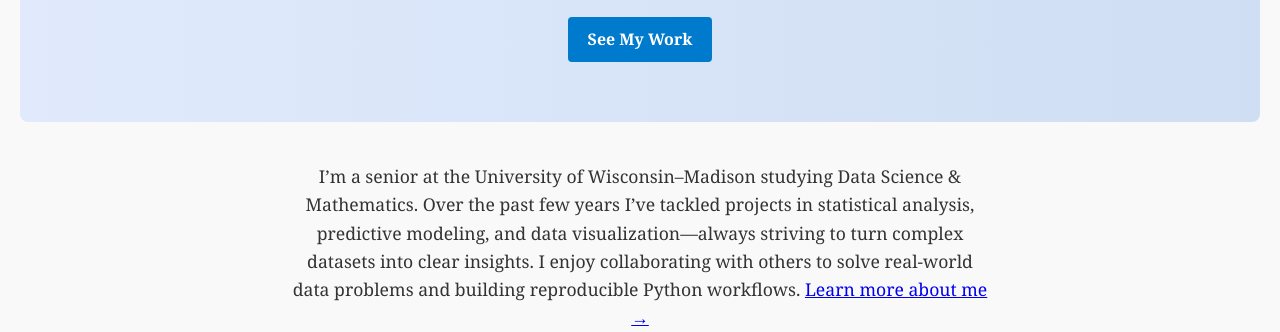
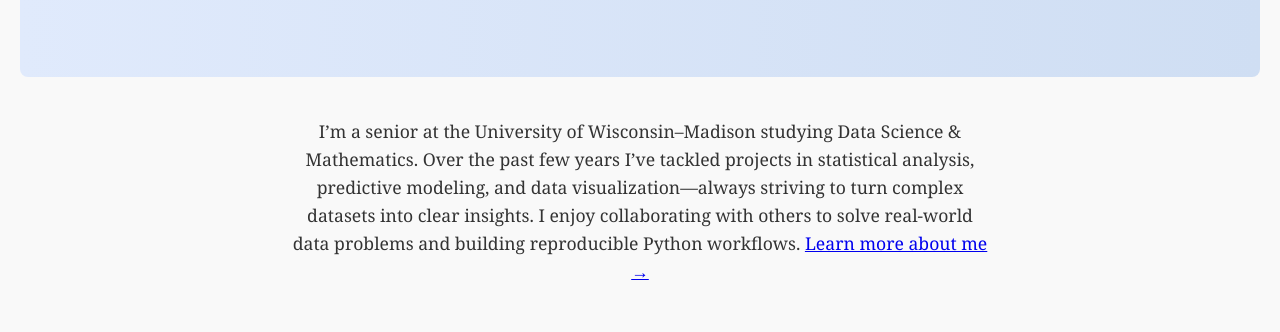
Before and after one commit to MichaelZhang17/Yipenp_Zhang_Personal_Website, a plain HTML site: page index.html in a window 1280 px wide. Shown: the part 462-794 px from the top of the page. Drawn offline with Linux system fonts and the light colour scheme.

Commit message:
Update index.html

```diff
--- a/index.html
+++ b/index.html
@@ -22,7 +22,6 @@
       <img src="images/profile.jpg" alt="Yipeng Zhang portrait" class="avatar">
       <h1>Hi, I’m Yipeng Zhang</h1>
       <p>Bringing together mathematical rigor and data-driven methods to uncover meaningful insights.</p>
-      <a href="projects.html" class="btn">See My Work</a>
     </div>
   </section>
 
```
